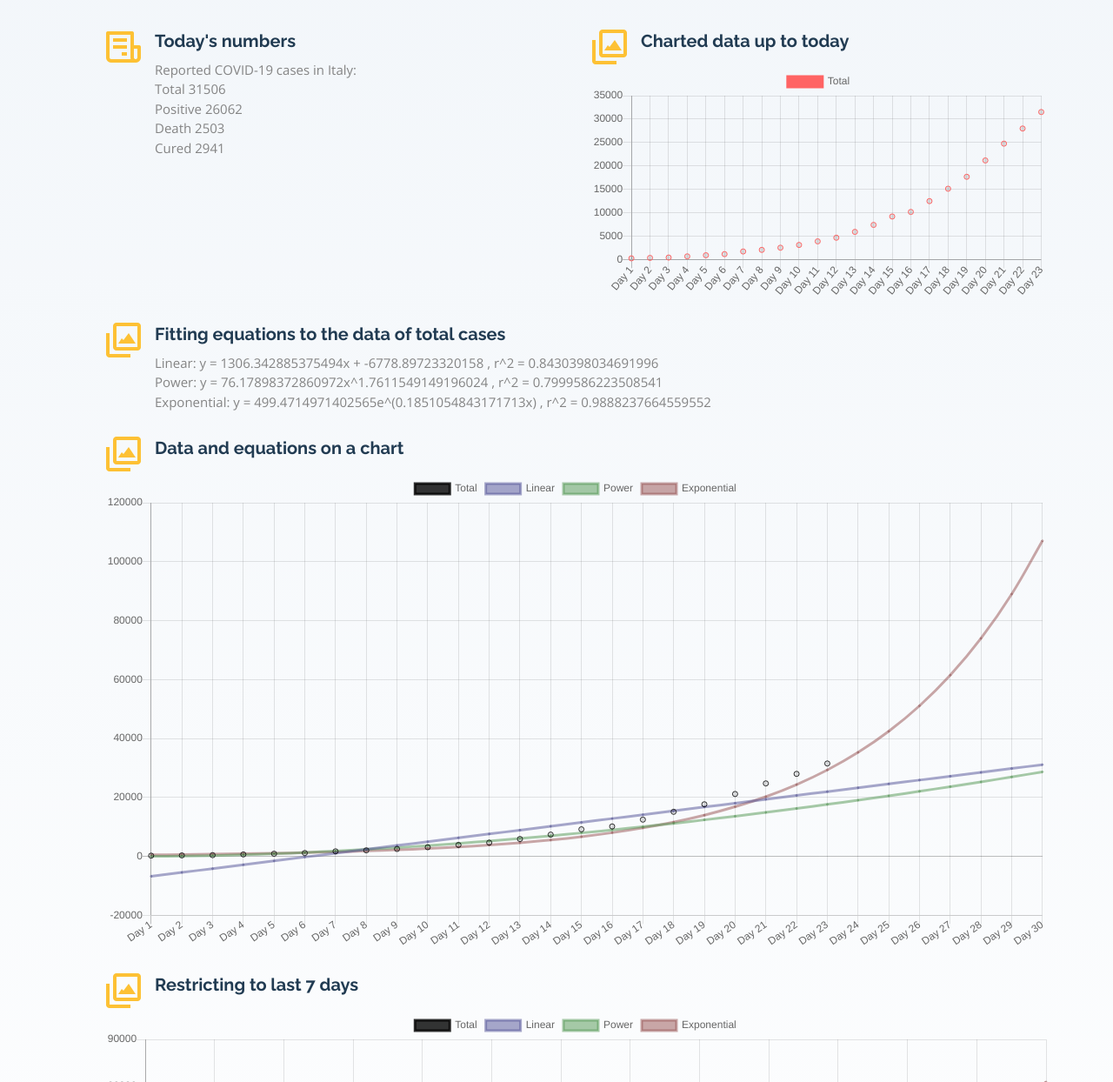
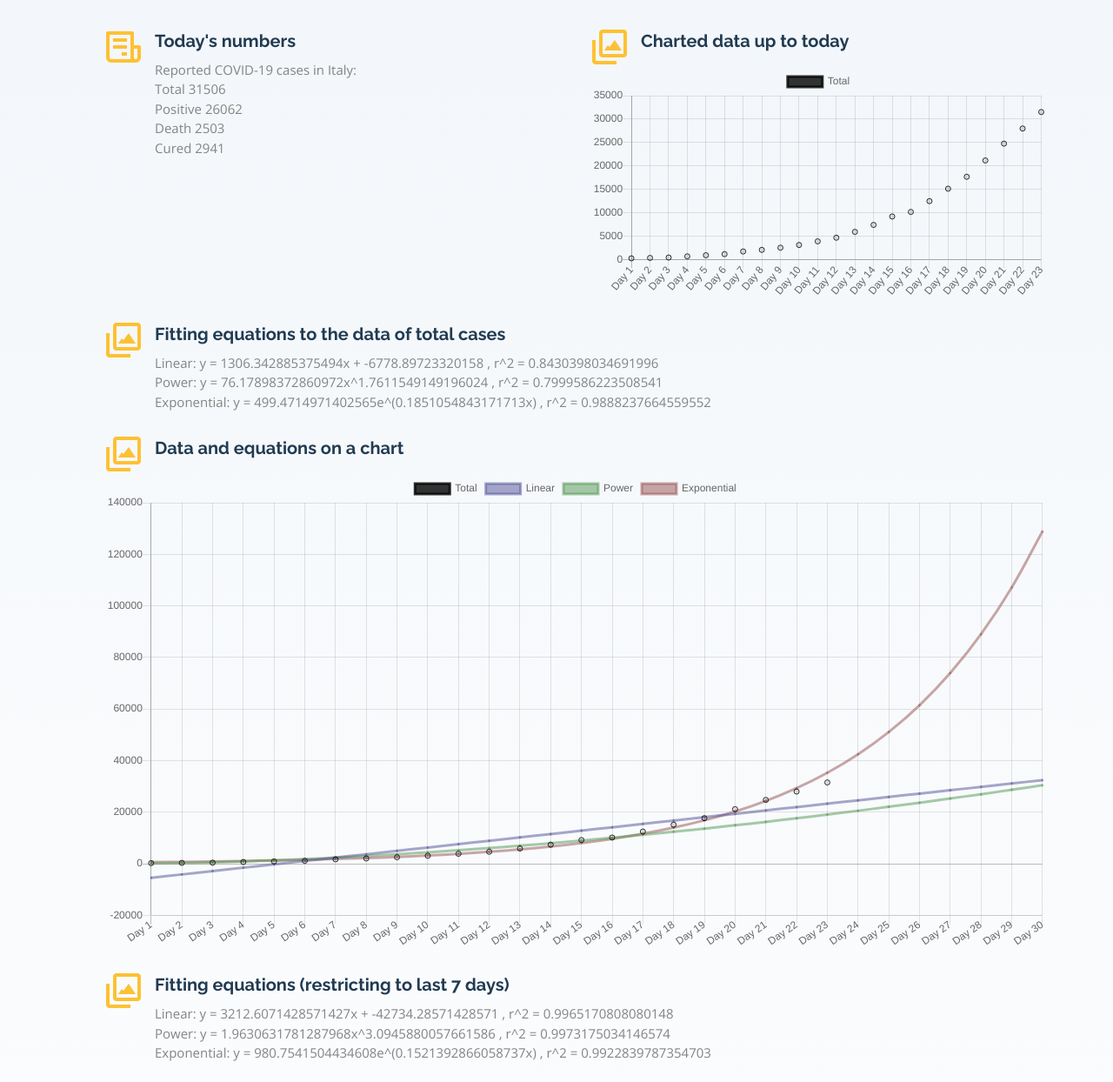
Before and after one commit to abaroni/HexTiles, a plain HTML site: page index.html in a window 1280 px wide. Shown: the part 513-1757 px from the top of the page at 87% size. Drawn offline with nearby package versions, Linux system fonts and the light colour scheme.

Commit message:
final refactoring, 03-17 data

```diff
--- a/index.html
+++ b/index.html
@@ -139,7 +139,14 @@
                 </div>
                 <div class="col-md-12 icon-box" data-aos="fade-up" data-aos-delay="100">
                   <i class="bx bx-images"></i>
-                  <h4>Restricting to last 7 days</h4>
+                  <h4>Fitting equations (restricting to last 7 days)</h4>
+                  <p>Linear: <span id="restricted-linear-equation"></span> , r^2 = <span id="restricted-linear-r2"></span></p>
+                  <p>Power: <span id="restricted-power-equation"></span> , r^2 = <span id="restricted-power-r2"></span></p>
+                  <p>Exponential: <span id="restricted-exponential-equation"></span> , r^2 = <span id="restricted-exponential-r2"></span></p>
+                </div>
+                <div class="col-md-12 icon-box" data-aos="fade-up" data-aos-delay="100">
+                  <i class="bx bx-images"></i>
+                  <h4>Data and equations on a chart (restricting to last 7 days)</h4>
                   <div class="data-equations-restricted-chart-container">
                   </div>
                 </div>
@@ -275,130 +282,352 @@
 
       function getLabels(data){return  data.map( (e,i) => 'Day '+(i+1) )}
       const allTimeData = {
-        latestDate: '2020-03-17',
-        total: [
-            229,   322,   400,   650,
-            888,  1128,  1694,  2036,
-           2502,  3089,  3858,  4636,
-           5883,  7375,  9172, 10149,
-          12462, 15113, 17660, 21157,
-          24747, 27980, 31506
+        "latestDate": "2020-03-17",
+        "total": [
+          229,
+          322,
+          400,
+          650,
+          888,
+          1128,
+          1694,
+          2036,
+          2502,
+          3089,
+          3858,
+          4636,
+          5883,
+          7375,
+          9172,
+          10149,
+          12462,
+          15113,
+          17660,
+          21157,
+          24747,
+          27980,
+          31506
         ],
-        dead: [
-             7,   10,   12,   17,   21,
-            29,   34,   52,   79,  107,
-           148,  197,  233,  366,  463,
-           631,  827, 1016, 1266, 1441,
-          1809, 2158, 2503
+        "dead": [
+          7,
+          10,
+          12,
+          17,
+          21,
+          29,
+          34,
+          52,
+          79,
+          107,
+          148,
+          197,
+          233,
+          366,
+          463,
+          631,
+          827,
+          1016,
+          1266,
+          1441,
+          1809,
+          2158,
+          2503
         ],
-        cured: [
-             1,    1,    3,   45,   46,
-            50,   83,  149,  160,  276,
-           414,  523,  589,  622,  724,
-          1004, 1045, 1258, 1439, 1966,
-          2335, 2749, 2941
+        "cured": [
+          1,
+          1,
+          3,
+          45,
+          46,
+          50,
+          83,
+          149,
+          160,
+          276,
+          414,
+          523,
+          589,
+          622,
+          724,
+          1004,
+          1045,
+          1258,
+          1439,
+          1966,
+          2335,
+          2749,
+          2941
         ],
-        positive: [
-            221,   311,   385,   588,
-            821,  1049,  1577,  1835,
-           2263,  2706,  3296,  3916,
-           5061,  6387,  7985,  8514,
-          10590, 12839, 14955, 17750,
-          20603, 23073, 26062
+        "positive": [
+          221,
+          311,
+          385,
+          588,
+          821,
+          1049,
+          1577,
+          1835,
+          2263,
+          2706,
+          3296,
+          3916,
+          5061,
+          6387,
+          7985,
+          8514,
+          10590,
+          12839,
+          14955,
+          17750,
+          20603,
+          23073,
+          26062
         ],
-        totalForcastedLinear: [
-          -6778, -5472, -4166, -2859, -1553,
-           -247,  1059,  2365,  3671,  4978,
-           6284,  7590,  8897, 10203, 11509,
-          12816, 14122, 15428, 16735, 18041,
-          19347, 20654, 21960, 23266, 24573,
-          25879, 27186, 28492, 29798, 31105
+        "totalForcastedLinear": [
+          -5472,
+          -4166,
+          -2859,
+          -1553,
+          -247,
+          1059,
+          2365,
+          3671,
+          4978,
+          6284,
+          7590,
+          8897,
+          10203,
+          11509,
+          12816,
+          14122,
+          15428,
+          16735,
+          18041,
+          19347,
+          20654,
+          21960,
+          23266,
+          24573,
+          25879,
+          27186,
+          28492,
+          29798,
+          31105,
+          32411
         ],
-        totalEquationLinear: 'y = 1306.342885375494x + -6778.89723320158',
-        totalR2Linear: 0.8430398034691996,
-        totalForcastedPower: [
-              0,    76,   258,   527,   875,
-           1296,  1787,  2345,  2966,  3650,
-           4395,  5198,  6059,  6976,  7949,
-           8976, 10057, 11190, 12375, 13611,
-          14898, 16235, 17621, 19056, 20540,
-          22071, 23649, 25274, 26946, 28664
+        "totalEquationLinear": "y = 1306.342885375494x + -6778.89723320158",
+        "totalR2Linear": 0.8430398034691996,
+        "totalForcastedPower": [
+          76,
+          258,
+          527,
+          875,
+          1296,
+          1787,
+          2345,
+          2966,
+          3650,
+          4395,
+          5198,
+          6059,
+          6976,
+          7949,
+          8976,
+          10057,
+          11190,
+          12375,
+          13611,
+          14898,
+          16235,
+          17621,
+          19056,
+          20540,
+          22071,
+          23649,
+          25274,
+          26946,
+          28664,
+          30428
         ],
-        totalEquationPower: 'y = 76.17898372860972x^1.7611549149196024',
-        totalR2Power: 0.7999586223508541,
-        totalForcastedExponential: [
-            499,    601,   723,   870,
-           1047,   1260,  1516,  1824,
-           2196,   2642,  3179,  3826,
-           4604,   5540,  6667,  8023,
-           9655,  11618, 13980, 16823,
-          20244,  24361, 29315, 35276,
-          42449,  51082, 61469, 73968,
-          89010, 107109
+        "totalEquationPower": "y = 76.17898372860972x^1.7611549149196024",
+        "totalR2Power": 0.7999586223508541,
+        "totalForcastedExponential": [
+          601,
+          723,
+          870,
+          1047,
+          1260,
+          1516,
+          1824,
+          2196,
+          2642,
+          3179,
+          3826,
+          4604,
+          5540,
+          6667,
+          8023,
+          9655,
+          11618,
+          13980,
+          16823,
+          20244,
+          24361,
+          29315,
+          35276,
+          42449,
+          51082,
+          61469,
+          73968,
+          89010,
+          107109,
+          128890
         ],
-        totalEquationExponential: 'y = 499.4714971402565e^(0.1851054843171713x)',
-        totalR2Exponential: 0.9888237664559552
+        "totalEquationExponential": "y = 499.4714971402565e^(0.1851054843171713x)",
+        "totalR2Exponential": 0.9888237664559552
       }
 
       const restrictedData = {
-        latestDate: '2020-03-17',
-        total: [
-          12462, 15113,
-          17660, 21157,
-          24747, 27980,
+        "latestDate": "2020-03-17",
+        "total": [
+          12462,
+          15113,
+          17660,
+          21157,
+          24747,
+          27980,
           31506
         ],
-        dead: [
-             7,   10,   12,   17,   21,
-            29,   34,   52,   79,  107,
-           148,  197,  233,  366,  463,
-           631,  827, 1016, 1266, 1441,
-          1809, 2158, 2503
+        "dead": [
+          7,
+          10,
+          12,
+          17,
+          21,
+          29,
+          34,
+          52,
+          79,
+          107,
+          148,
+          197,
+          233,
+          366,
+          463,
+          631,
+          827,
+          1016,
+          1266,
+          1441,
+          1809,
+          2158,
+          2503
         ],
-        cured: [
-             1,    1,    3,   45,   46,
-            50,   83,  149,  160,  276,
-           414,  523,  589,  622,  724,
-          1004, 1045, 1258, 1439, 1966,
-          2335, 2749, 2941
+        "cured": [
+          1,
+          1,
+          3,
+          45,
+          46,
+          50,
+          83,
+          149,
+          160,
+          276,
+          414,
+          523,
+          589,
+          622,
+          724,
+          1004,
+          1045,
+          1258,
+          1439,
+          1966,
+          2335,
+          2749,
+          2941
         ],
-        positive: [
-            221,   311,   385,   588,
-            821,  1049,  1577,  1835,
-           2263,  2706,  3296,  3916,
-           5061,  6387,  7985,  8514,
-          10590, 12839, 14955, 17750,
-          20603, 23073, 26062
+        "positive": [
+          221,
+          311,
+          385,
+          588,
+          821,
+          1049,
+          1577,
+          1835,
+          2263,
+          2706,
+          3296,
+          3916,
+          5061,
+          6387,
+          7985,
+          8514,
+          10590,
+          12839,
+          14955,
+          17750,
+          20603,
+          23073,
+          26062
         ],
-        totalForcastedLinear: [
-           8667, 11880, 15092,
-          18305, 21517, 24730,
-          27943, 31155, 34368,
-          37580, 40793, 44006,
-          47218, 50431
+        "totalForcastedLinear": [
+          11880,
+          15092,
+          18305,
+          21517,
+          24730,
+          27943,
+          31155,
+          34368,
+          37580,
+          40793,
+          44006,
+          47218,
+          50431,
+          53643
         ],
-        totalEquationLinear: 'y = 3212.6071428571427x + -42734.28571428571',
-        totalR2Linear: 0.9965170808080148,
-        totalForcastedPower: [
-          10451, 12608, 15048,
-          17788, 20849, 24247,
-          28001, 32130, 36653,
-          41589, 46956, 52773,
-          59059, 65834
+        "totalEquationLinear": "y = 3212.6071428571427x + -42734.28571428571",
+        "totalR2Linear": 0.9965170808080148,
+        "totalForcastedPower": [
+          12608,
+          15048,
+          17788,
+          20849,
+          24247,
+          28001,
+          32130,
+          36653,
+          41589,
+          46956,
+          52773,
+          59059,
+          65834,
+          73116
         ],
-        totalEquationPower: 'y = 1.9630631781287968x^3.0945880057661586',
-        totalR2Power: 0.9973175034146574,
-        totalForcastedExponential: [
-          11187, 13025, 15166,
-          17658, 20560, 23938,
-          27872, 32452, 37784,
-          43993, 51222, 59640,
-          69440, 80850
+        "totalEquationPower": "y = 1.9630631781287968x^3.0945880057661586",
+        "totalR2Power": 0.9973175034146574,
+        "totalForcastedExponential": [
+          13025,
+          15166,
+          17658,
+          20560,
+          23938,
+          27872,
+          32452,
+          37784,
+          43993,
+          51222,
+          59640,
+          69440,
+          80850,
+          94136
         ],
-        totalEquationExponential: 'y = 980.7541504434608e^(0.1521392866058737x)',
-        totalR2Exponential: 0.9922839787354703
+        "totalEquationExponential": "y = 980.7541504434608e^(0.1521392866058737x)",
+        "totalR2Exponential": 0.9922839787354703
       }
-
 
       function last(array) {
           return array[array.length - 1];
@@ -412,12 +641,18 @@
 
       document.querySelector('#linear-equation').textContent= allTimeData.totalEquationLinear
       document.querySelector('#linear-r2').textContent= allTimeData.totalR2Linear
-
       document.querySelector('#power-equation').textContent= allTimeData.totalEquationPower
       document.querySelector('#power-r2').textContent= allTimeData.totalR2Power
-
       document.querySelector('#exponential-equation').textContent= allTimeData.totalEquationExponential
       document.querySelector('#exponential-r2').textContent= allTimeData.totalR2Exponential
+
+      document.querySelector('#restricted-linear-equation').textContent= restrictedData.totalEquationLinear
+      document.querySelector('#restricted-linear-r2').textContent= restrictedData.totalR2Linear
+      document.querySelector('#restricted-power-equation').textContent= restrictedData.totalEquationPower
+      document.querySelector('#restricted-power-r2').textContent= restrictedData.totalR2Power
+      document.querySelector('#restricted-exponential-equation').textContent= restrictedData.totalEquationExponential
+      document.querySelector('#restricted-exponential-r2').textContent= restrictedData.totalR2Exponential
+
 
 
       function drawToday(){
@@ -429,7 +664,7 @@
   					datasets: [{
   						label: 'Total',
   						data: allTimeData.total,
-  						borderColor: 'rgb(255, 100, 100)',
+  						borderColor: 'rgba(0, 0, 0,0.8)',
   						fill: false,
               showLine: false
   					}]
```
